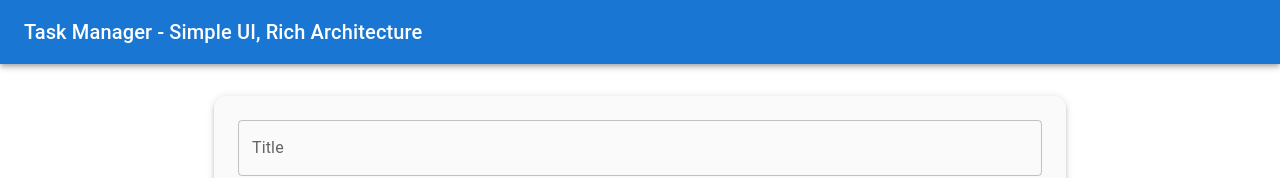
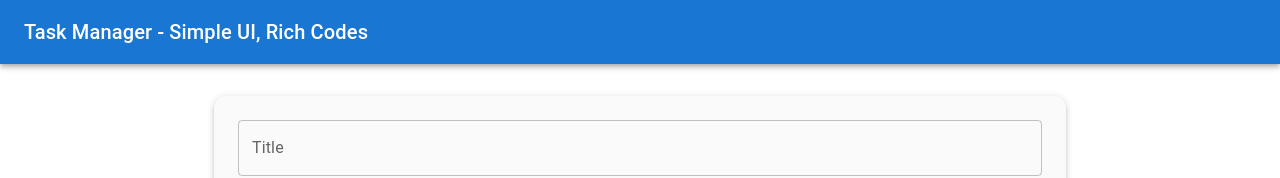
Before and after one commit to elmi-elmi/nextjs-task-manager, a Next.js app: page / in a window 1280 px wide. Shown: the top 178 px of the page. Built offline with nearby package versions, Linux system fonts and the light colour scheme.

Commit message:
enhance: update readme

```diff
--- a/constants/labels.ts
+++ b/constants/labels.ts
@@ -1,5 +1,5 @@
 const labels = {
-  appTitle: 'Task Manager - Simple UI, Rich Architecture',
+  appTitle: 'Task Manager - Simple UI, Rich Codes',
   taskTitle: 'Title',
   taskDescription: 'Description',
   addTask: 'Add Task',
```
Also changed, not shown: 1 other file (tests, documents, lock files or other folders).
